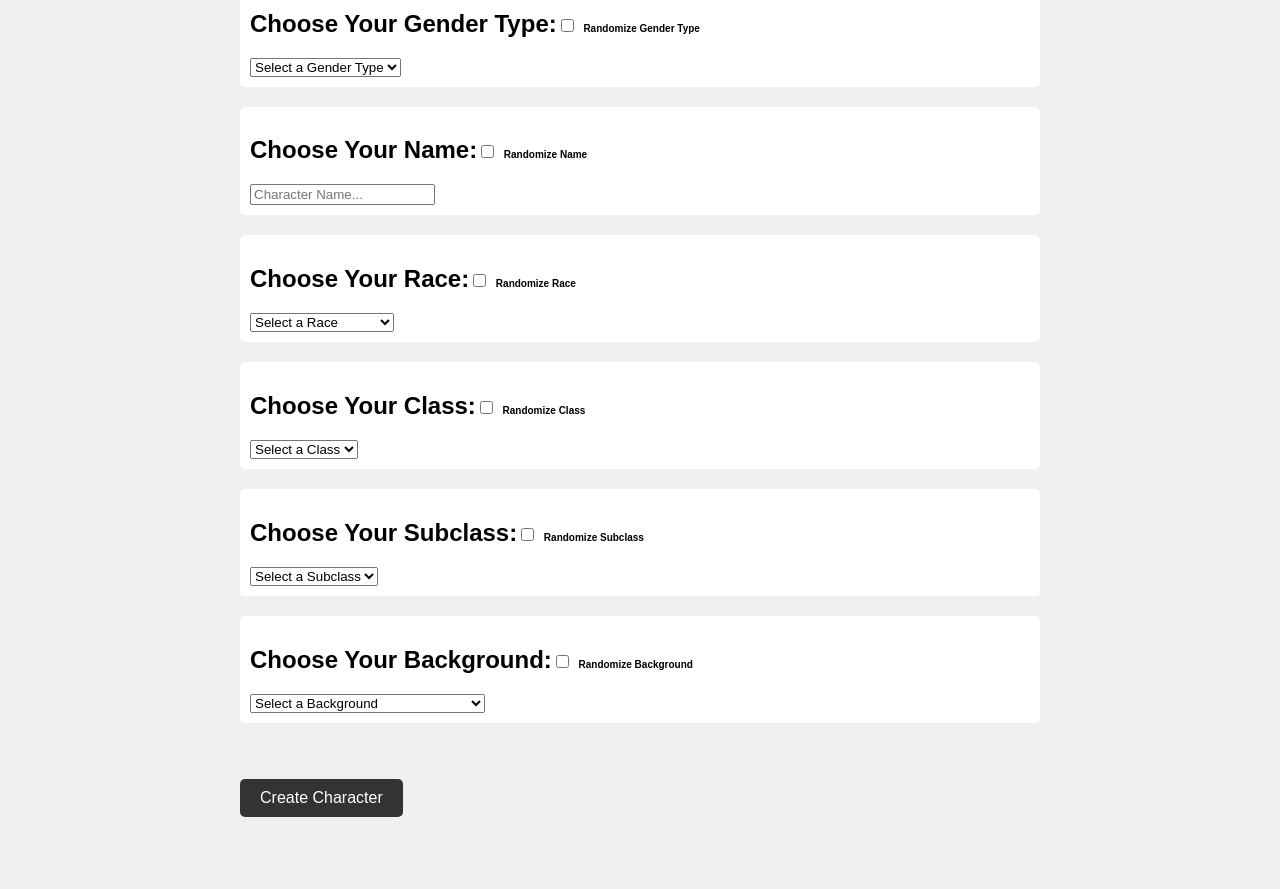
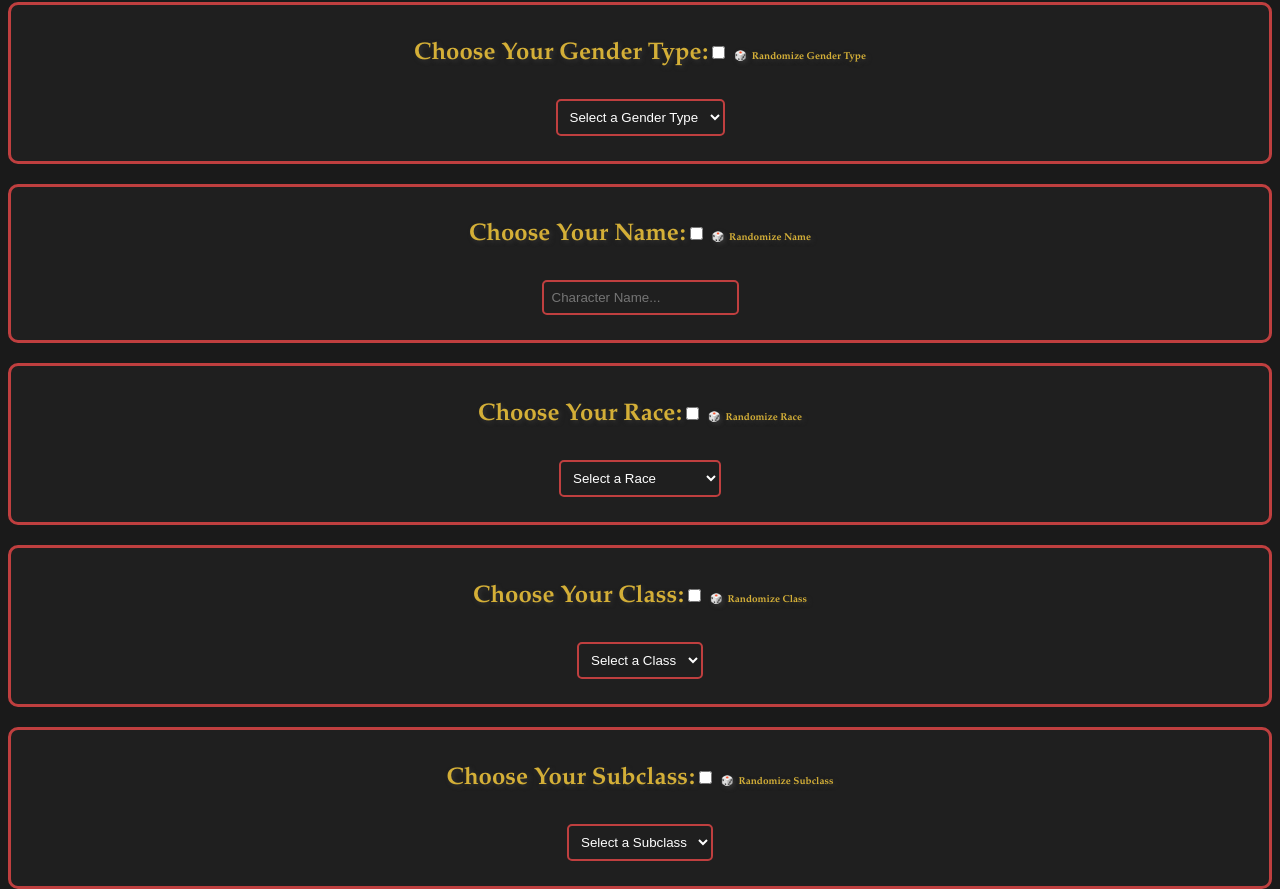
Before and after one commit to joshuabharper7/joshuabharper7.github.io, a plain HTML site: page CharacterCreator.html in a window 1280 px wide. Shown: the part 339-1228 px from the top of the page. Before the commit the page ends 1176 px from the top, so only its background shows below. Drawn offline with Linux system fonts and the light colour scheme.

Commit message:
Adjusted some new styling

```diff
--- a/CharacterCreator.css
+++ b/CharacterCreator.css
@@ -1,43 +1,72 @@
 body {
-    font-family: 'Arial', sans-serif;
-    background-color: #f0f0f0;
-    margin: 0;
-    padding: 0;
-}
-header {
-    background-color: #333;
+    background-color: #1a1a1a; /* Dark background */
+    color: #fff; /* White text for contrast */
+    font-family: 'Garamond', serif; /* Elegant font for a fantasy touch */
+    text-align: center;
+  }
+
+  h1 {
+    color: #d4af37; /* Gold color for titles */
+    text-shadow: 2px 2px 4px #333; /* Text shadow for depth */
+  }
+
+  h2, h3 {
+    color: #bf3f3f; /* Deep red color for section headers */
+  }
+
+  section.options {
+    margin: 20px auto;
+    padding: 15px;
+    border: 3px solid #bf3f3f; /* Red border for sections */
+    border-radius: 10px;
+    background-color: #1f1f1f; /* Dark background for sections */
+  }
+
+  input[type="checkbox"] {
+    accent-color: #d4af37; /* Gold color for checkboxes */
+  }
+
+  input[type="text"], select {
+    padding: 8px;
+    margin: 10px 0;
+    border: 2px solid #bf3f3f; /* Red border for input fields */
+    border-radius: 5px;
+    background-color: #1f1f1f; /* Dark background for input fields */
     color: #fff;
-    text-align: center;
-    padding: 1rem 0;
-}
-main {
-    max-width: 800px;
-    margin: 0 auto;
-    padding: 20px;
-}
-.options {
-    background-color: #fff;
-    border-radius: 5px;
-    margin-bottom: 20px;
-    padding: 10px;
-}
-ul {
-    list-style-type: none;
-    padding: 0;
-}
-ul li {
-    padding: 5px 0;
-    cursor: pointer;
-}
-button {
-    background-color: #333;
+  }
+
+  button {
+    padding: 10px 20px;
+    background-color: #bf3f3f; /* Deep red button color */
     color: #fff;
     border: none;
-    padding: 10px 20px;
     border-radius: 5px;
     cursor: pointer;
-    font-size: 16px;
-}
-button:hover {
-    background-color: #555;
-}
+    transition: background-color 0.3s;
+  }
+
+  button:hover {
+    background-color: #d4af37; /* Gold color on hover */
+  }
+
+  #characterDetails {
+    background-color: #1f1f1f; /* Dark background for character details */
+    padding: 20px;
+    border: 3px solid #bf3f3f; /* Red border for character details */
+    border-radius: 10px;
+    margin: 20px auto;
+  }
+
+  #characterDetails ul {
+    list-style: none;
+    padding: 0;
+  }
+
+  button {
+    box-shadow: 0 4px 6px rgba(0, 0, 0, 0.1), 0 1px 3px rgba(0, 0, 0, 0.08); /* Shadow for button elevation */
+  }
+
+  input[type="checkbox"] + label::before {
+    content: "🎲"; /* Custom dice icon before label */
+    margin-right: 5px;
+  }
```
